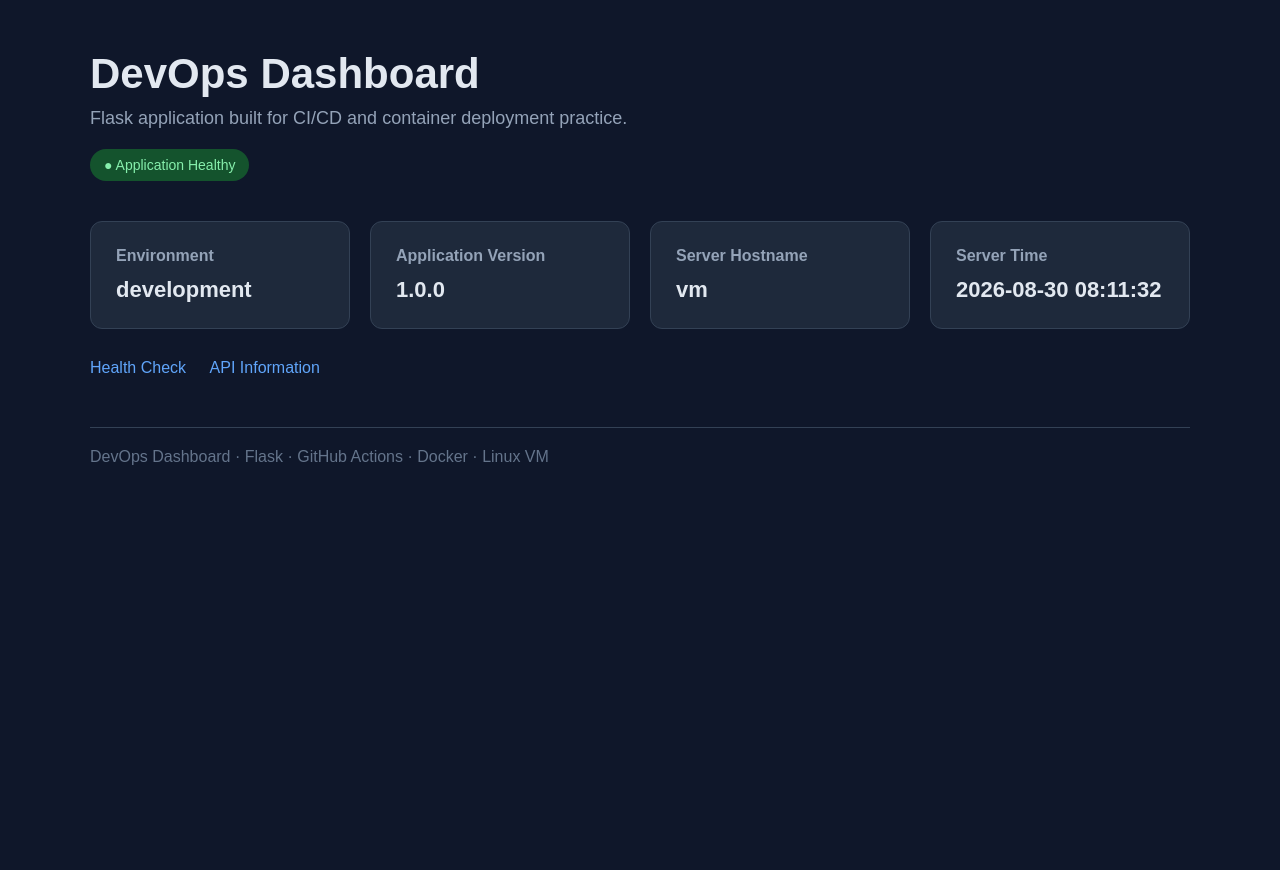
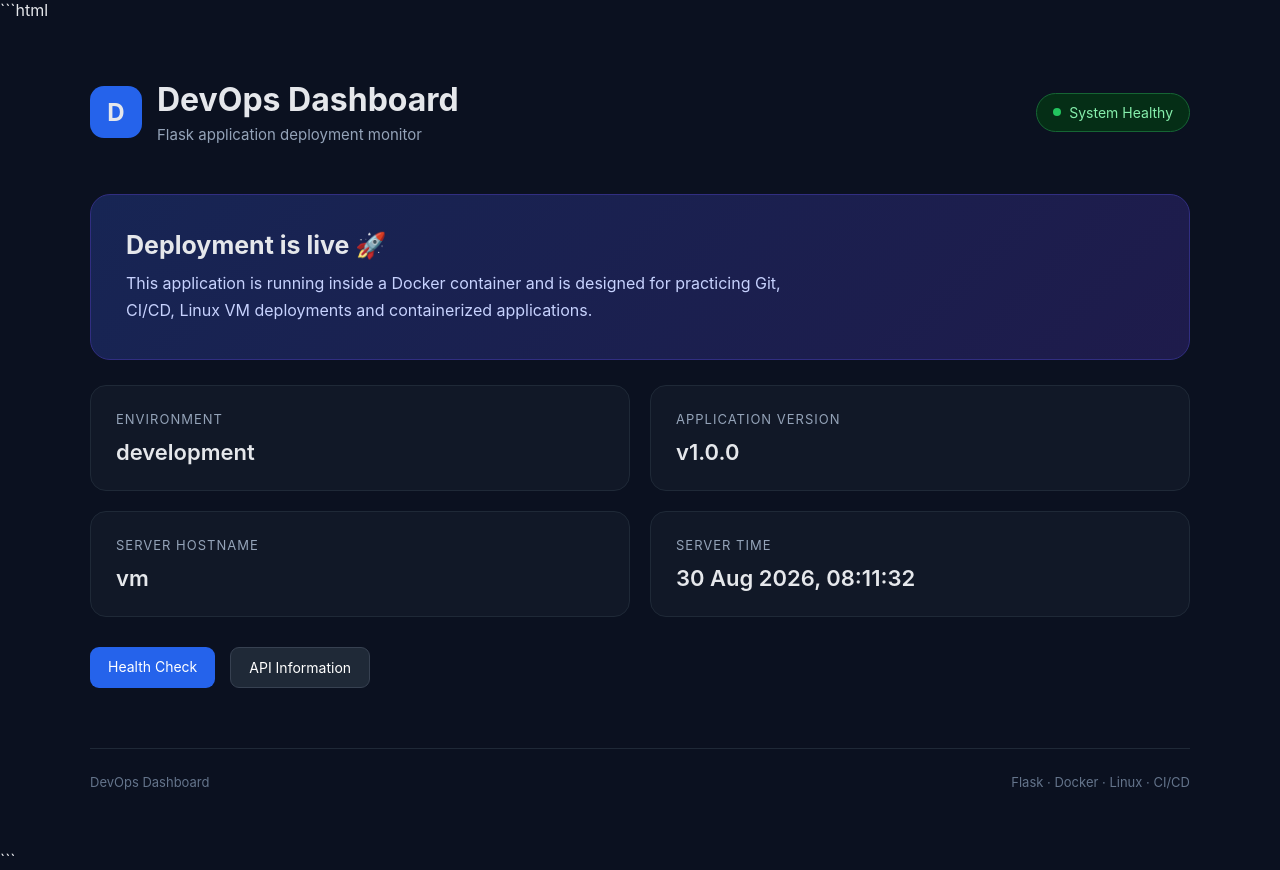
Before and after one commit to pranabsharma0019/flask-app, a Flask app: page / in a window 1280 px wide. Before the commit the page ends 465 px from the top, so only its background shows below. Run offline with Flask 3, Linux system fonts and the light colour scheme.

Commit message:
UI imrovement

````diff
--- a/app.py
+++ b/app.py
@@ -5,15 +5,19 @@ from datetime import datetime
 
 app = Flask(__name__)
 
+
+def get_app_info():
+    return {
+        "hostname": socket.gethostname(),
+        "environment": os.getenv("APP_ENV", "development"),
+        "version": os.getenv("APP_VERSION", "1.0.0"),
+        "time": datetime.now().strftime("%d %b %Y, %H:%M:%S")
+    }
+
+
 @app.route("/")
 def home():
-    return render_template(
-        "index.html",
-        hostname=socket.gethostname(),
-        environment=os.getenv("APP_ENV", "development"),
-        version=os.getenv("APP_VERSION", "1.0.0"),
-        time=datetime.now().strftime("%Y-%m-%d %H:%M:%S")
-    )
+    return render_template("index.html", info=get_app_info())
 
 
 @app.route("/health")
@@ -25,15 +29,9 @@ def health():
 
 
 @app.route("/api/info")
-def info():
-    return {
-        "application": "DevOps Dashboard",
-        "version": os.getenv("APP_VERSION", "1.0.0"),
-        "environment": os.getenv("APP_ENV", "development"),
-        "hostname": socket.gethostname(),
-        "python": os.sys.version
-    }
+def api_info():
+    return get_app_info()
 
 
 if __name__ == "__main__":
-    app.run(host="0.0.0.0", port=5000, debug=True)
+    app.run(host="0.0.0.0", port=5000, debug=False)
--- a/templates/index.html
+++ b/templates/index.html
@@ -1,8 +1,10 @@
+```html
 <!DOCTYPE html>
 <html lang="en">
 <head>
     <meta charset="UTF-8">
     <meta name="viewport" content="width=device-width, initial-scale=1.0">
+
     <title>DevOps Dashboard</title>
 
     <style>
@@ -13,9 +15,9 @@
         }
 
         body {
-            font-family: Arial, sans-serif;
-            background: #0f172a;
-            color: #e2e8f0;
+            font-family: Inter, Arial, sans-serif;
+            background: #0b1120;
+            color: #e5e7eb;
             min-height: 100vh;
         }
 
@@ -23,77 +25,186 @@
             width: 90%;
             max-width: 1100px;
             margin: auto;
-            padding: 50px 0;
+            padding: 60px 0;
         }
 
+        /* Header */
+
         header {
-            margin-bottom: 40px;
+            display: flex;
+            justify-content: space-between;
+            align-items: center;
+            gap: 30px;
+            margin-bottom: 50px;
+        }
+
+        .brand {
+            display: flex;
+            align-items: center;
+            gap: 15px;
+        }
+
+        .logo {
+            width: 52px;
+            height: 52px;
+            display: flex;
+            align-items: center;
+            justify-content: center;
+            background: #2563eb;
+            border-radius: 14px;
+            font-size: 24px;
+            font-weight: bold;
         }
 
         h1 {
-            font-size: 42px;
-            margin-bottom: 10px;
+            font-size: 32px;
+            margin-bottom: 6px;
         }
 
         .subtitle {
             color: #94a3b8;
-            font-size: 18px;
+            font-size: 15px;
         }
 
         .status {
-            display: inline-block;
-            margin-top: 20px;
-            padding: 8px 14px;
-            border-radius: 20px;
-            background: #14532d;
+            display: flex;
+            align-items: center;
+            gap: 8px;
+            padding: 10px 16px;
+            border: 1px solid #166534;
+            background: #052e16;
             color: #86efac;
+            border-radius: 30px;
             font-size: 14px;
         }
 
+        .dot {
+            width: 8px;
+            height: 8px;
+            background: #22c55e;
+            border-radius: 50%;
+        }
+
+        /* Hero */
+
+        .hero {
+            background: linear-gradient(
+                135deg,
+                #172554,
+                #1e1b4b
+            );
+
+            border: 1px solid #312e81;
+            border-radius: 20px;
+            padding: 35px;
+            margin-bottom: 25px;
+        }
+
+        .hero h2 {
+            font-size: 25px;
+            margin-bottom: 10px;
+        }
+
+        .hero p {
+            color: #c7d2fe;
+            line-height: 1.7;
+            max-width: 700px;
+        }
+
+        /* Cards */
+
         .grid {
             display: grid;
-            grid-template-columns: repeat(auto-fit, minmax(250px, 1fr));
+            grid-template-columns: repeat(2, 1fr);
             gap: 20px;
         }
 
         .card {
-            background: #1e293b;
-            border: 1px solid #334155;
-            border-radius: 12px;
+            background: #111827;
+            border: 1px solid #1f2937;
+            border-radius: 16px;
             padding: 25px;
+            transition: transform 0.2s, border-color 0.2s;
         }
 
-        .card h2 {
-            font-size: 16px;
+        .card:hover {
+            transform: translateY(-3px);
+            border-color: #3b82f6;
+        }
+
+        .card-title {
             color: #94a3b8;
+            font-size: 13px;
+            text-transform: uppercase;
+            letter-spacing: 1px;
             margin-bottom: 12px;
         }
 
         .value {
             font-size: 22px;
-            font-weight: bold;
+            font-weight: 600;
             word-break: break-word;
         }
 
-        footer {
-            margin-top: 50px;
-            padding-top: 20px;
-            border-top: 1px solid #334155;
-            color: #64748b;
-        }
+        /* Links */
 
-        .links {
+        .actions {
+            display: flex;
+            gap: 15px;
             margin-top: 30px;
         }
 
-        .links a {
-            color: #60a5fa;
+        .button {
+            display: inline-block;
+            padding: 11px 18px;
+            border-radius: 9px;
             text-decoration: none;
-            margin-right: 20px;
+            color: white;
+            background: #2563eb;
+            font-size: 14px;
         }
 
-        .links a:hover {
-            text-decoration: underline;
+        .button.secondary {
+            background: #1f2937;
+            border: 1px solid #374151;
+        }
+
+        .button:hover {
+            opacity: 0.85;
+        }
+
+        /* Footer */
+
+        footer {
+            margin-top: 60px;
+            padding-top: 25px;
+            border-top: 1px solid #1f2937;
+            color: #64748b;
+            font-size: 13px;
+            display: flex;
+            justify-content: space-between;
+            gap: 20px;
+        }
+
+        /* Mobile */
+
+        @media (max-width: 700px) {
+            header {
+                flex-direction: column;
+                align-items: flex-start;
+            }
+
+            .grid {
+                grid-template-columns: 1fr;
+            }
+
+            .actions {
+                flex-direction: column;
+            }
+
+            footer {
+                flex-direction: column;
+            }
         }
     </style>
 </head>
@@ -103,51 +214,127 @@
 <div class="container">
 
     <header>
-        <h1>DevOps Dashboard</h1>
 
-        <p class="subtitle">
-            Flask application built for CI/CD and container deployment practice.
+        <div class="brand">
+
+            <div class="logo">
+                D
+            </div>
+
+            <div>
+                <h1>DevOps Dashboard</h1>
+
+                <p class="subtitle">
+                    Flask application deployment monitor
+                </p>
+            </div>
+
+        </div>
+
+        <div class="status">
+            <span class="dot"></span>
+            System Healthy
+        </div>
+
+    </header>
+
+
+    <section class="hero">
+
+        <h2>Deployment is live 🚀</h2>
+
+        <p>
+            This application is running inside a Docker container and is
+            designed for practicing Git, CI/CD, Linux VM deployments and
+            containerized applications.
         </p>
 
-        <span class="status">
-            ● Application Healthy
-        </span>
-    </header>
+    </section>
 
-    <div class="grid">
+
+    <section class="grid">
 
         <div class="card">
-            <h2>Environment</h2>
-            <div class="value">{{ environment }}</div>
+
+            <div class="card-title">
+                Environment
+            </div>
+
+            <div class="value">
+                {{ info.environment }}
+            </div>
+
         </div>
 
+
         <div class="card">
-            <h2>Application Version</h2>
-            <div class="value">{{ version }}</div>
+
+            <div class="card-title">
+                Application Version
+            </div>
+
+            <div class="value">
+                v{{ info.version }}
+            </div>
+
         </div>
 
+
         <div class="card">
-            <h2>Server Hostname</h2>
-            <div class="value">{{ hostname }}</div>
+
+            <div class="card-title">
+                Server Hostname
+            </div>
+
+            <div class="value">
+                {{ info.hostname }}
+            </div>
+
         </div>
 
+
         <div class="card">
-            <h2>Server Time</h2>
-            <div class="value">{{ time }}</div>
+
+            <div class="card-title">
+                Server Time
+            </div>
+
+            <div class="value">
+                {{ info.time }}
+            </div>
+
         </div>
+
+    </section>
+
+
+    <div class="actions">
+
+        <a href="/health" class="button">
+            Health Check
+        </a>
+
+        <a href="/api/info" class="button secondary">
+            API Information
+        </a>
 
     </div>
 
-    <div class="links">
-        <a href="/health">Health Check</a>
-        <a href="/api/info">API Information</a>
-    </div>
 
     <footer>
-        DevOps Dashboard · Flask · GitHub Actions · Docker · Linux VM
+
+        <span>
+            DevOps Dashboard
+        </span>
+
+        <span>
+            Flask · Docker · Linux · CI/CD
+        </span>
+
     </footer>
 
 </div>
 
 </body>
 </html>
+```
````
